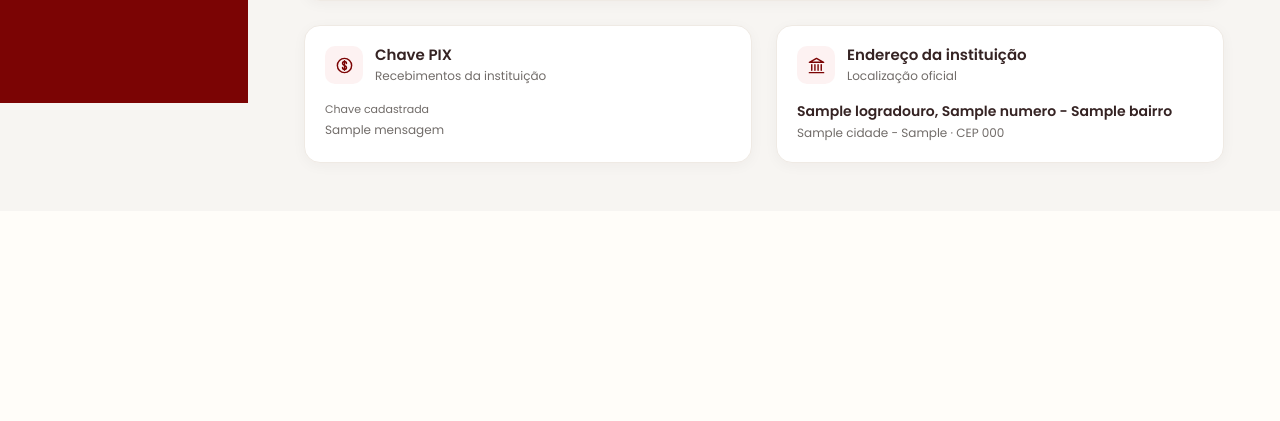
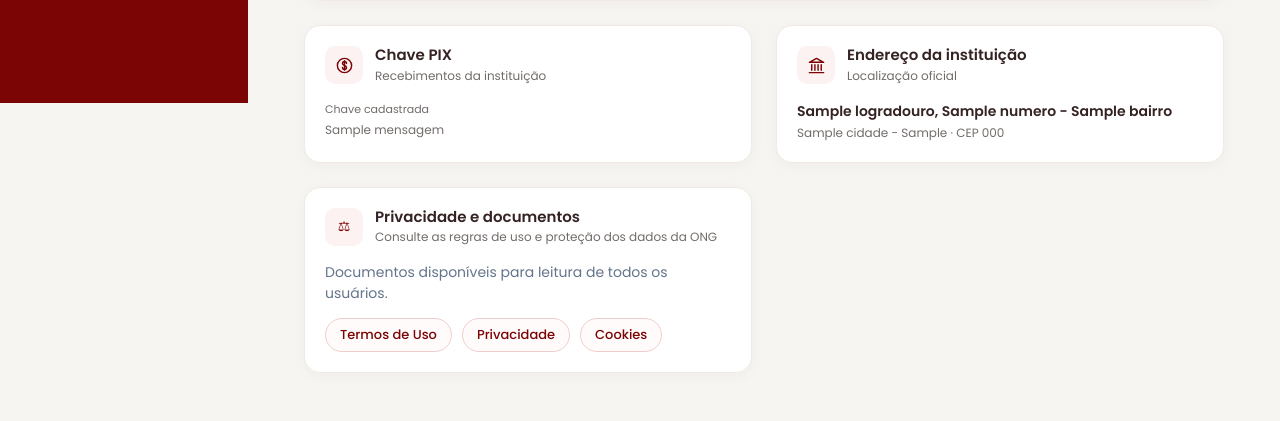
Before and after one commit to livcarsu28/Sistema-Gest-o-Financeira, a Spring app: page /configuracoes in a window 1280 px wide. Shown: the part 697-1118 px from the top of the page. Before the commit the page ends 863 px from the top, so only its background shows below. Run offline with Thymeleaf, Linux system fonts and the light colour scheme; the template is opened without the code that fills it: most values are stand-ins (such as "Sample title", 1, 10 or a date in 2020); data that the repository does not hold is empty; some of the project's set-up classes (security, data sources, template engines, error pages and the like) are left out, and stand-ins take their place; database files in the repository are not loaded.

Commit message:
Adicionando termos e politicas

```diff
--- a/financeiro/financeiro/src/main/resources/static/css/configuracoes.css
+++ b/financeiro/financeiro/src/main/resources/static/css/configuracoes.css
@@ -1194,3 +1194,17 @@
         gap: 24px;
     }
 }
+
+/* Documentos legais: card e modal */
+.legal-card-description { margin: 0 0 14px; color: #64748b; font-size: 14px; }
+.legal-card-actions { display:flex; flex-wrap: wrap; gap: 10px; }
+.legal-card-actions .configuracoes-btn-editar { cursor: pointer; }
+.configuracoes-modal.legal-modal { max-width: min(900px, 96vw); width: 100%; height: min(85vh, 820px); display: flex; flex-direction: column; }
+.legal-modal-tabs { display: flex; gap: 8px; padding: 12px 18px; flex-wrap: wrap; border-bottom: 1px solid #e2e8f0; }
+.legal-tab { border: 1px solid #e2e8f0; border-radius: 999px; background: #fff; padding: 8px 14px; color: #334155; cursor: pointer; font: inherit; font-size: 14px; }
+.legal-tab[aria-current="page"] { color: #fff; background: #8d1015; border-color: #8d1015; }
+.legal-tab:focus-visible, .legal-open:focus-visible { outline: 3px solid #f59e0b; outline-offset: 2px; }
+.legal-document-frame { width: 100%; flex: 1; min-height: 0; border: 0; background: #f8fafc; }
+.legal-modal-footer { padding: 12px 18px; border-top: 1px solid #e2e8f0; font-size: 13px; }
+.legal-modal-footer a { color: #8d1015; font-weight: 600; }
+@media (max-width: 600px) { .configuracoes-modal.legal-modal { height: 92vh; } .legal-modal-tabs { gap: 5px; } }
--- a/financeiro/financeiro/src/main/resources/static/css/login.css
+++ b/financeiro/financeiro/src/main/resources/static/css/login.css
@@ -431,3 +431,9 @@
 .login-page {
     font-family: Poppins, "Segoe UI", sans-serif;
 }
+
+/* Rodapé jurídico da página de login */
+.login-legal-links { display: flex; flex-wrap: wrap; gap: 8px; align-items: center; justify-content: center; padding-top: 20px; margin-top: 18px; border-top: 1px solid #eee5e5; font-size: 12px; }
+.login-legal-links a { color: #800909; font-weight: 600; text-decoration: underline; text-underline-offset: 3px; }
+.login-legal-links a:focus-visible { outline: 2px solid #800909; outline-offset: 3px; }
+.login-legal-note { text-align: center; font-size: 11px; line-height: 1.5; color: #827070; margin: 10px 0 0; }
--- a/financeiro/financeiro/src/main/resources/static/js/configuracoes.js
+++ b/financeiro/financeiro/src/main/resources/static/js/configuracoes.js
@@ -705,9 +705,66 @@ document.addEventListener("DOMContentLoaded", () => {
         });
     }
 
+    // Documentos legais: mesmo conteúdo usado nas páginas públicas
+    const legalModal = $("modal-documentos-legais");
+    const legalFrame = $("legal-document-frame");
+    const legalTitle = $("titulo-modal-documentos-legais");
+    const legalOpenExternal = $("legal-open-new-tab");
+    const legalClose = $("fechar-modal-documentos-legais");
+    const legalUrls = {
+        "/termos#termos-uso": "Termos de Uso",
+        "/privacidade#politica-privacidade": "Política de Privacidade",
+        "/termos-e-politicas#politica-cookies": "Política de Cookies"
+    };
+    let legalTrigger = null;
+    function legalSelect(url) {
+        if (!Object.hasOwn(legalUrls, url)) return;
+        legalTitle.textContent = legalUrls[url];
+        legalFrame.src = url;
+        legalOpenExternal.href = url;
+        document.querySelectorAll(".legal-tab").forEach(btn => {
+            if (btn.dataset.legalUrl === url) btn.setAttribute("aria-current", "page");
+            else btn.removeAttribute("aria-current");
+        });
+    }
+    function fecharDocumentosLegais() {
+        if (!legalModal || legalModal.hidden) return;
+        legalModal.hidden = true;
+        legalFrame.removeAttribute("src");
+        document.body.style.overflow = "";
+        legalTrigger?.focus();
+    }
+    document.querySelectorAll(".legal-open").forEach(button => {
+        button.addEventListener("click", () => {
+            legalTrigger = button;
+            legalModal.hidden = false;
+            document.body.style.overflow = "hidden";
+            legalSelect(button.dataset.legalUrl);
+            legalClose.focus();
+        });
+    });
+    document.querySelectorAll(".legal-tab").forEach(button => {
+        button.addEventListener("click", () => legalSelect(button.dataset.legalUrl));
+    });
+    legalClose?.addEventListener("click", fecharDocumentosLegais);
+    legalModal?.addEventListener("click", (e) => {
+        if (e.target === legalModal) fecharDocumentosLegais();
+    });
+    legalModal?.addEventListener("keydown", (e) => {
+        if (e.key !== "Tab") return;
+        const focusables = [...legalModal.querySelectorAll('button:not([disabled]), a[href]')];
+        if (!focusables.length) return;
+        if (e.shiftKey && document.activeElement === focusables[0]) {
+            e.preventDefault(); focusables[focusables.length - 1].focus();
+        } else if (!e.shiftKey && document.activeElement === focusables[focusables.length - 1]) {
+            e.preventDefault(); focusables[0].focus();
+        }
+    });
+
     // Fechar modais ao pressionar tecla Escape
     document.addEventListener("keydown", (e) => {
         if (e.key === "Escape") {
+            fecharDocumentosLegais();
             if (modalPix && !modalPix.hidden) fecharModalPix();
             if (modalEndereco && !modalEndereco.hidden) fecharModalEndereco();
             if (modalUsuario && !modalUsuario.hidden) fecharModalUsuario();
--- a/financeiro/financeiro/src/main/resources/templates/configuracoes.html
+++ b/financeiro/financeiro/src/main/resources/templates/configuracoes.html
@@ -357,6 +357,25 @@
                             </div>
                         </div>
                     </section>
+
+                    <!-- Documentos jurídicos e proteção de dados -->
+                    <section class="configuracoes-card" aria-labelledby="titulo-documentos-legais">
+                        <div class="configuracoes-card-cabecalho">
+                            <div class="configuracoes-badge-icone" aria-hidden="true">⚖</div>
+                            <div>
+                                <h2 id="titulo-documentos-legais" class="configuracoes-card-titulo">Privacidade e documentos</h2>
+                                <p class="configuracoes-card-subtitulo">Consulte as regras de uso e proteção dos dados da ONG</p>
+                            </div>
+                        </div>
+                        <div class="configuracoes-card-conteudo">
+                            <p class="legal-card-description">Documentos disponíveis para leitura de todos os usuários.</p>
+                            <div class="legal-card-actions">
+                                <button type="button" class="configuracoes-btn-editar legal-open" data-legal-url="/termos#termos-uso">Termos de Uso</button>
+                                <button type="button" class="configuracoes-btn-editar legal-open" data-legal-url="/privacidade#politica-privacidade">Privacidade</button>
+                                <button type="button" class="configuracoes-btn-editar legal-open" data-legal-url="/termos-e-politicas#politica-cookies">Cookies</button>
+                            </div>
+                        </div>
+                    </section>
                 </div> <!-- .configuracoes-grid-cards -->
             </div> <!-- .configuracoes-container -->
         </main>
@@ -551,6 +570,27 @@
         </div>
     </div>
 
+
+    <!-- Modal de documentos legais: conteúdo público reutilizado sem duplicação -->
+    <div id="modal-documentos-legais" class="configuracoes-modal-backdrop" role="dialog"
+         aria-modal="true" aria-labelledby="titulo-modal-documentos-legais" hidden>
+        <div class="configuracoes-modal legal-modal">
+            <div class="configuracoes-modal-cabecalho">
+                <h2 id="titulo-modal-documentos-legais" class="configuracoes-modal-titulo">Documentos da ONG</h2>
+                <button type="button" class="configuracoes-modal-btn-fechar" id="fechar-modal-documentos-legais" aria-label="Fechar documentos">×</button>
+            </div>
+            <nav class="legal-modal-tabs" aria-label="Selecionar documento">
+                <button type="button" class="legal-tab" data-legal-url="/termos#termos-uso">Termos</button>
+                <button type="button" class="legal-tab" data-legal-url="/privacidade#politica-privacidade">Privacidade</button>
+                <button type="button" class="legal-tab" data-legal-url="/termos-e-politicas#politica-cookies">Cookies</button>
+            </nav>
+            <iframe id="legal-document-frame" class="legal-document-frame" title="Conteúdo do documento legal" loading="lazy"></iframe>
+            <div class="legal-modal-footer">
+                <a id="legal-open-new-tab" href="/termos-e-politicas" target="_blank" rel="noopener noreferrer">Abrir página completa</a>
+            </div>
+        </div>
+    </div>
+
     <!-- Toast Feedback / Notificação Flutuante -->
     <div class="configuracoes-toast" id="toast-notificacao" role="status" aria-live="polite" hidden>
         <div class="configuracoes-toast-icone" aria-hidden="true">
--- a/financeiro/financeiro/src/main/resources/templates/termos-e-politicas.html
+++ b/financeiro/financeiro/src/main/resources/templates/termos-e-politicas.html
@@ -133,7 +133,7 @@
     </header>
 
     <div class="termos-aviso-homologacao">
-        <strong>Aviso Institucional:</strong> Os presentes Termos de Uso e Política de Privacidade refletem as regras operacionais e de proteção de dados do Sistema de Gestão Financeira da ONG Resgate de Vidas – Criança Feliz. <em>[Conteúdo técnico-operacional em processo de homologação jurídica formal pela diretoria da instituição]</em>.
+        <strong>Aviso Institucional:</strong> Os presentes Termos de Uso e Política de Privacidade refletem as regras operacionais e de proteção de dados do Sistema de Gestão Financeira da ONG Resgate de Vidas – Criança Feliz.
     </div>
 
     <section class="termos-secao" id="termos-uso">
```
Also changed, not shown: financeiro/financeiro/src/main/resources/templates/login.html (+8 -0 lines).
